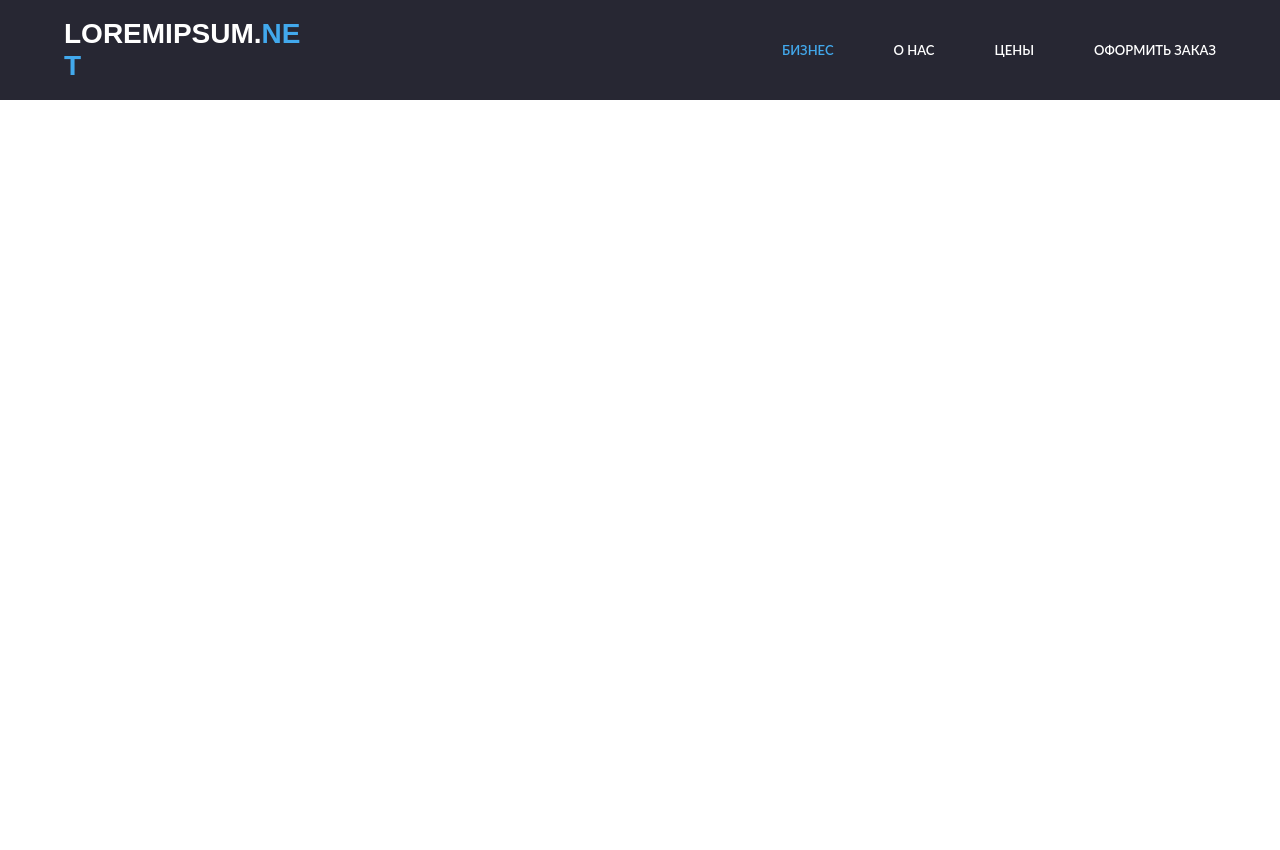
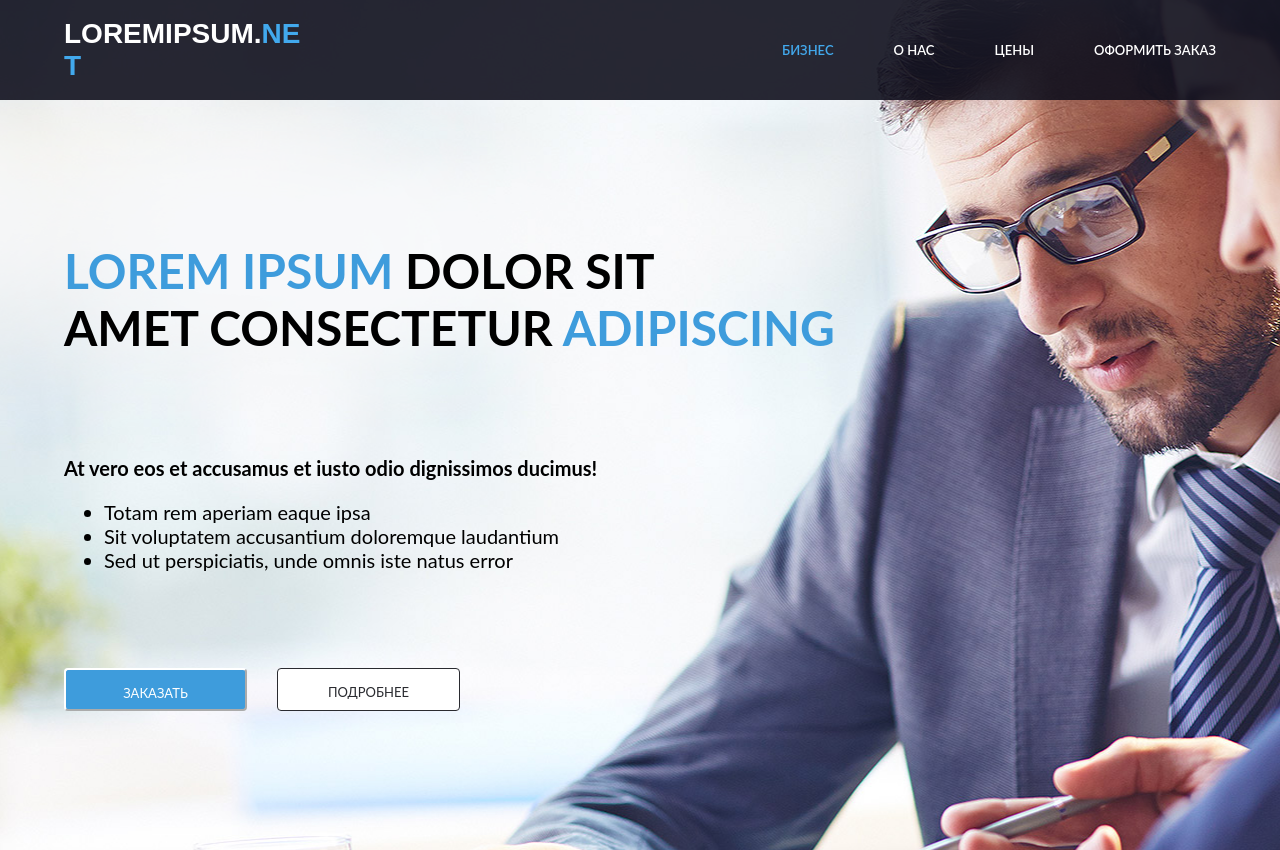
Before and after one commit to DonatArtihovich/Lorem-ipsum-test-task, a React (Vite) app: page / in a window 1280 px wide. Before the commit the page ends 800 px from the top, so only its background shows below. Built offline with nearby package versions, Linux system fonts and the light colour scheme.

Commit message:
feat: add main content

```diff
--- a/src/pages/main/main-page.tsx
+++ b/src/pages/main/main-page.tsx
@@ -1,10 +1,11 @@
-import cls from './main-page.module.scss'
+import { MainContent } from '@widgets/main-content';
 import { Header } from "@widgets/header";
 
 export function MainPage() {
     return (
         <>
             <Header />
+            <MainContent />
         </>
     )
 }
--- a/src/widgets/header/header.module.scss
+++ b/src/widgets/header/header.module.scss
@@ -5,6 +5,10 @@
     background-color: var(--color-black-alpha);
     width: 100vw;
     height: 100px;
+    position: fixed;
+    top: 0;
+    left: 0;
+    right: 0;
 }
 
 .wrapper {
--- /dev/null
+++ b/src/widgets/main-content/index.ts
@@ -0,0 +1 @@
+export {MainContent} from './main-content'
--- /dev/null
+++ b/src/widgets/main-content/main-content.module.scss
@@ -0,0 +1,85 @@
+.main {
+    height: 850px;
+    width: 100vw;
+    background-image: url("/public/images/main-background.png");
+    background-size: cover;
+    background-position: center;
+    background-repeat: no-repeat;
+    display: flex;
+    align-items: center;
+    justify-content: center;
+}
+
+.mainWrapper {
+    max-width: 1170px;
+    width: 90vw;
+}
+
+.mainHeader {
+    margin: 0;
+    font-family: var(--font-family);
+    font-weight: 700;
+    font-size: 48px;
+    text-transform: uppercase;
+
+    .blue {
+        color: #3e9cdc;
+    }
+}
+
+.text {
+    font-family: var(--font-family);
+    font-weight: 700;
+    font-size: 20px;
+    color: #000;
+}
+
+.listItem {
+    font-family: var(--font-family);
+    font-weight: 400;
+    font-size: 20px;
+    color: #000;
+}
+
+.textWrapper {
+    margin-top: 103px;
+    display: flex;
+    flex-direction: column;
+    gap: 80px;
+}
+
+.buttonsWrapper {
+    display: flex;
+    gap: 30px;
+}
+
+.orderButton {
+    border-radius: 4px;
+    padding: 15px 10px;
+    width: 183px;
+    height: 43px;
+    background: #3e9cdc;
+    font-family: var(--font-family);
+    font-weight: 400;
+    font-size: 13px;
+    text-transform: uppercase;
+    text-align: center;
+    color: #ffffff;
+    border-color: #ffffff;
+
+}
+
+.moreButton {
+    border: 1px solid #2a2b30;
+    border-radius: 4px;
+    padding: 15px 10px;
+    width: 183px;
+    height: 43px;
+    background: #fff;
+    font-family: var(--font-family);
+    font-weight: 400;
+    font-size: 13px;
+    text-transform: uppercase;
+    text-align: center;
+    color: #2a2b30;
+}
--- /dev/null
+++ b/src/widgets/main-content/main-content.tsx
@@ -0,0 +1,31 @@
+import cls from './main-content.module.scss'
+
+export function MainContent() {
+    return (
+        <main className={cls.main}>
+            <div className={cls.mainWrapper}>
+                <div className={cls.textWrapper}>
+                    <h1 className={cls.mainHeader}>
+                        <span className={cls.blue}>Lorem ipsum</span> dolor sit<br />amet
+                        consectetur <span className={cls.blue}>adipiscing</span>
+                    </h1>
+
+                    <div>
+                        <p className={cls.text}>At vero eos et accusamus et iusto odio dignissimos ducimus!</p>
+                        <ul className={cls.mainList}>
+                            <li className={cls.listItem}>Totam rem aperiam eaque ipsa</li>
+                            <li className={cls.listItem}>Sit voluptatem accusantium doloremque laudantium</li>
+                            <li className={cls.listItem}>Sed ut perspiciatis, unde omnis iste natus error</li>
+                        </ul>
+                    </div>
+
+                    <div className={cls.buttonsWrapper}>
+                        <button className={cls.orderButton}>Заказать</button>
+                        <button className={cls.moreButton}>Подробнее</button>
+                    </div>
+
+                </div>
+            </div>
+        </main >
+    )
+}
--- a/tsconfig.json
+++ b/tsconfig.json
@@ -24,7 +24,8 @@
       "@components/*": ["./src/components/*"],
       "@widgets/*": ["./src/widgets/*"],
       "@pages/*": ["./src/pages/*"],
-      "@utils/*": ["./src/utils/*"]
+      "@utils/*": ["./src/utils/*"],
+      "@public/*": ["./public"]
     },
   },
   "include": ["src"],
--- a/vite.config.ts
+++ b/vite.config.ts
@@ -11,6 +11,7 @@ export default defineConfig({
       '@widgets': path.resolve(__dirname, 'src/widgets'),
       '@pages': path.resolve(__dirname, 'src/pages'),
       '@utils': path.resolve(__dirname, 'src/utils'),
+      '@public': path.resolve(__dirname, 'public'),
     }
   }
 })
```
Also changed, not shown: public/images/main-background.png (renamed from main-background.png).
